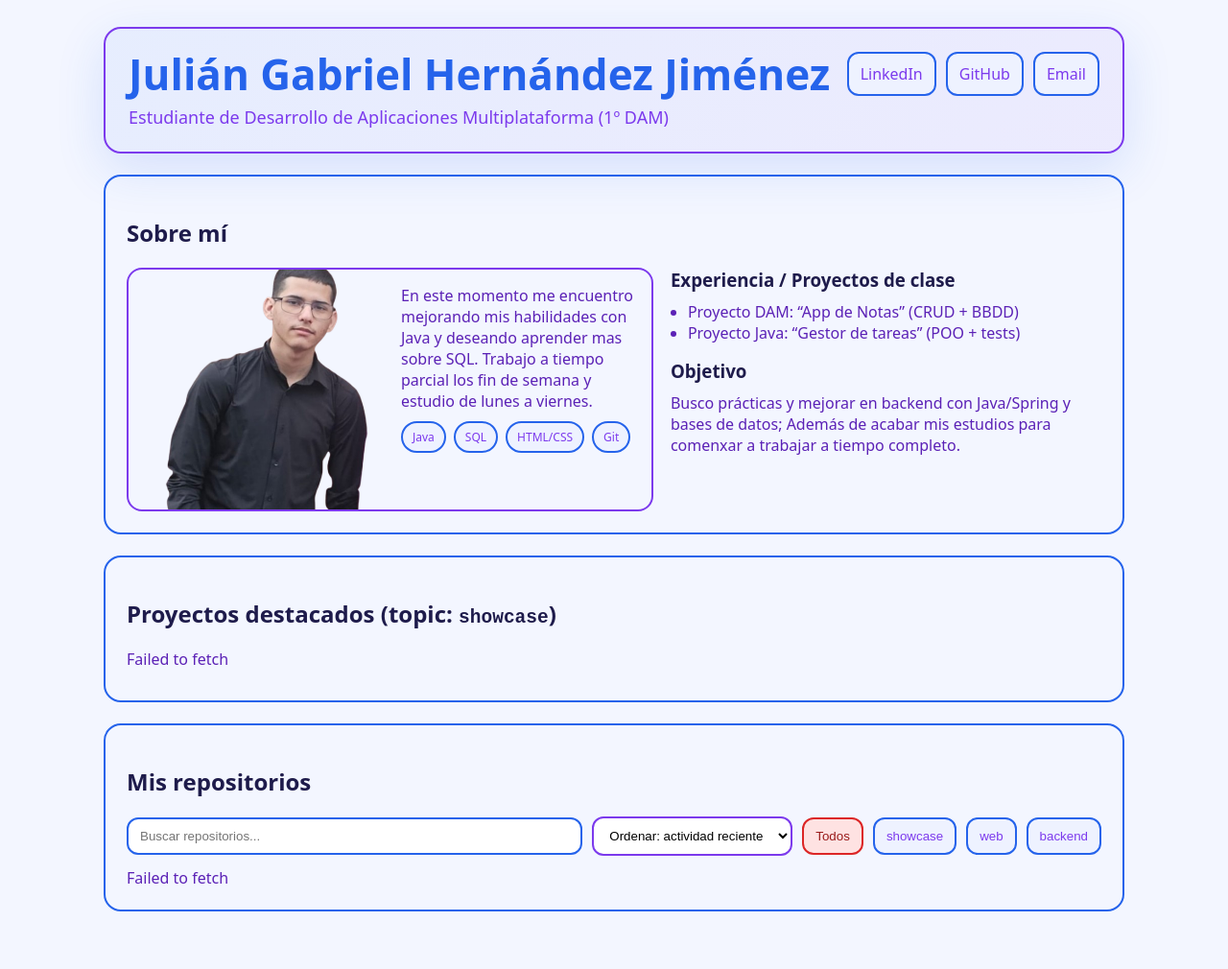
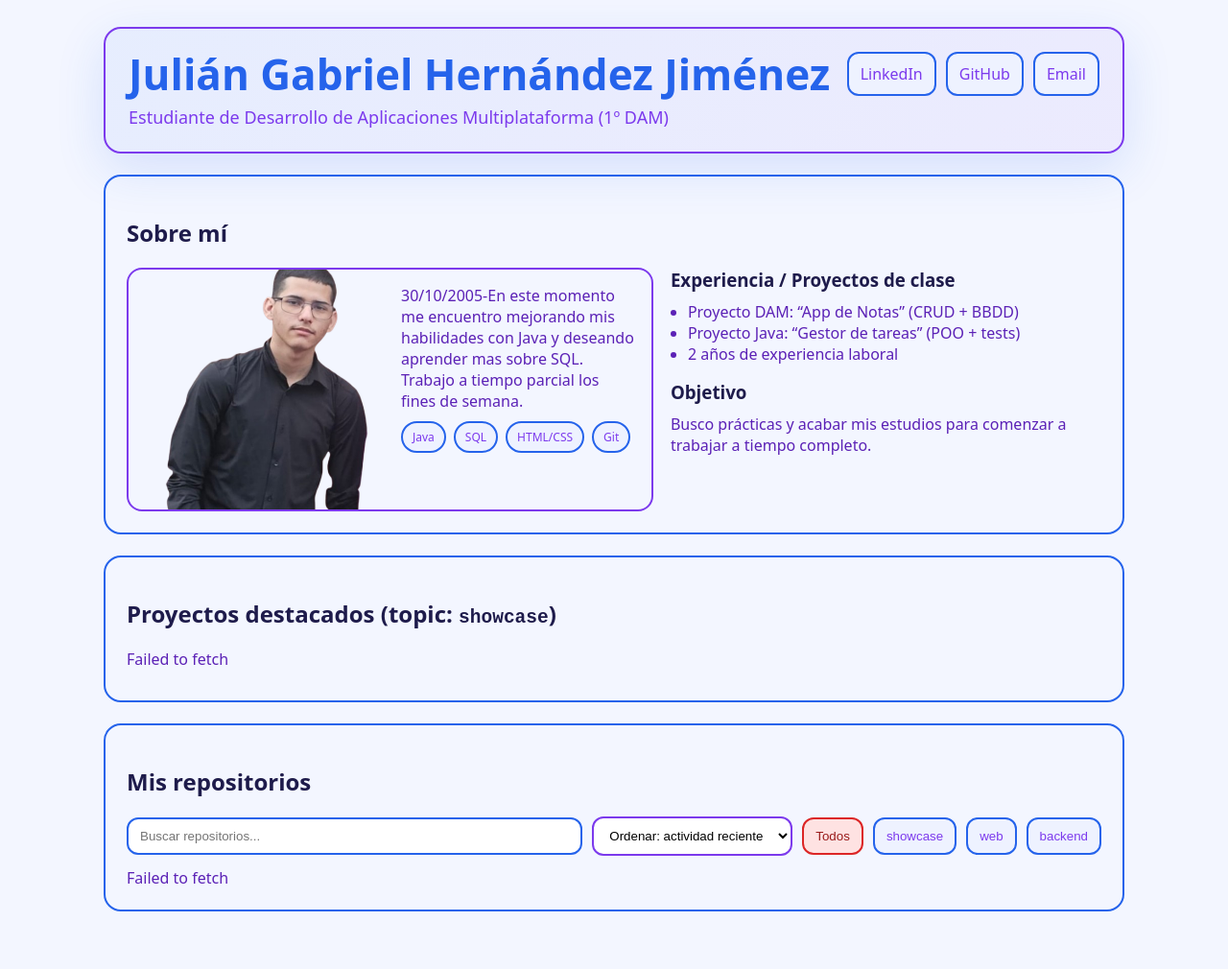
Before and after one commit to JulianGHJimenez/JulianGHJimenez.github.io, a Jekyll site: the page built from index.html, in a window 1280 px wide. Shown: the whole page at 96% size. Built offline with Jekyll 4.4.1, drawn with Linux system fonts in a browser that asks for light colours.

Commit message:
CV-ajustes

```diff
--- a/index.html
+++ b/index.html
@@ -23,8 +23,7 @@ title: "Julián Gabriel Hernández Jiménez — CV & Repos"
         <img src="assets/img/perfil.png" alt="Foto de perfil">
         <div class="bio">
           <p class="muted" style="margin:0">
-            En este momento me encuentro mejorando mis habilidades con Java y deseando aprender mas sobre SQL. Trabajo a tiempo parcial los fin de semana y estudio de lunes a viernes.
-
+           30/10/2005-En este momento me encuentro mejorando mis habilidades con Java y deseando aprender mas sobre SQL. Trabajo a tiempo parcial los fines de semana.
           </p>
           <div class="pillrow">
             <span class="pill">Java</span>
@@ -40,11 +39,12 @@ title: "Julián Gabriel Hernández Jiménez — CV & Repos"
         <ul class="muted" style="margin:0;padding-left:18px">
           <li>Proyecto DAM: “App de Notas” (CRUD + BBDD)</li>
           <li>Proyecto Java: “Gestor de tareas” (POO + tests)</li>
+          <li>2 años de experiencia laboral</li>
         </ul>
 
         <h3 style="margin:16px 0 10px">Objetivo</h3>
         <p class="muted" style="margin:0">
-          Busco prácticas y mejorar en backend con Java/Spring y bases de datos; Además de acabar mis estudios para comenxar a trabajar a tiempo completo.
+          Busco prácticas y acabar mis estudios para comenzar a trabajar a tiempo completo.
         </p>
       </div>
     </div>
```
